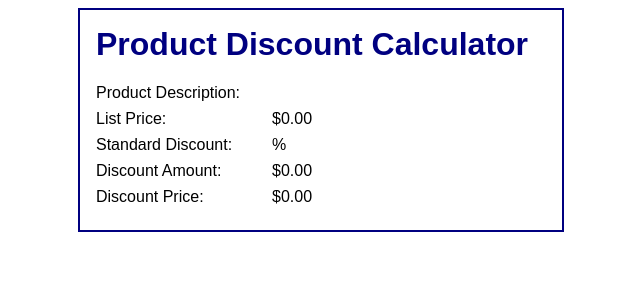
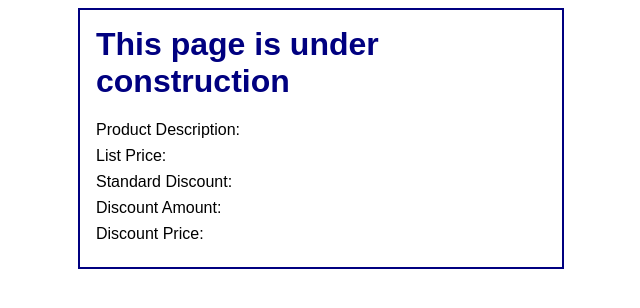
Before and after one commit to Jwarfield815/php-class-projects, a PHP site: page /display_discount.php in a window 1280 px wide. Shown: the top 308 px of the page, without its empty margins (319-959 px from the left). Run offline with PHP 8.4, Linux system fonts and the light colour scheme.

Commit message:
default files for excercise_2_1

```diff
--- a/excercise_2_1/display_discount.php
+++ b/excercise_2_1/display_discount.php
@@ -1,50 +1,27 @@
-<?php
-    // get the data from the form
-    $product_description = filter_input(INPUT_POST, 'product_description');
-    $list_price = filter_input(INPUT_POST, 'list_price');
-    $discount_percent = filter_input(INPUT_POST, 'discount_percent');
-
-    // calculate the discount and discounted price
-    $discount = $list_price * $discount_percent * .01;
-    $discount_price = $list_price - $discount;
-
-    // apply currency formatting to the dollar and percent amounts
-    $list_price_f = "$".number_format($list_price, 2);
-    $discount_percent_f = $discount_percent."%";
-    $discount_f = "$".number_format($discount, 2);
-    $discount_price_f = "$".number_format($discount_price, 2);
-?>
 <!DOCTYPE html>
 <html>
-
 <head>
     <title>Product Discount Calculator</title>
     <link rel="stylesheet" type="text/css" href="main.css">
 </head>
-
 <body>
     <main>
-        <h1>Product Discount Calculator</h1>
+        <h1>This page is under construction</h1>
 
         <label>Product Description:</label>
-        <span><?php echo htmlspecialchars($product_description); ?></span>
-        <br>
+        <span><?php echo ''; ?></span><br>
 
         <label>List Price:</label>
-        <span><?php echo htmlspecialchars($list_price_f); ?></span>
-        <br>
+        <span><?php echo ''; ?></span><br>
 
         <label>Standard Discount:</label>
-        <span><?php echo htmlspecialchars($discount_percent_f); ?></span>
-        <br>
+        <span><?php echo ''; ?></span><br>
 
         <label>Discount Amount:</label>
-        <span><?php echo $discount_f; ?></span>
-        <br>
+        <span><?php echo ''; ?></span><br>
 
         <label>Discount Price:</label>
-        <span><?php echo $discount_price_f; ?></span>
-        <br>
+        <span><?php echo ''; ?></span><br>
     </main>
 </body>
 </html>
```
